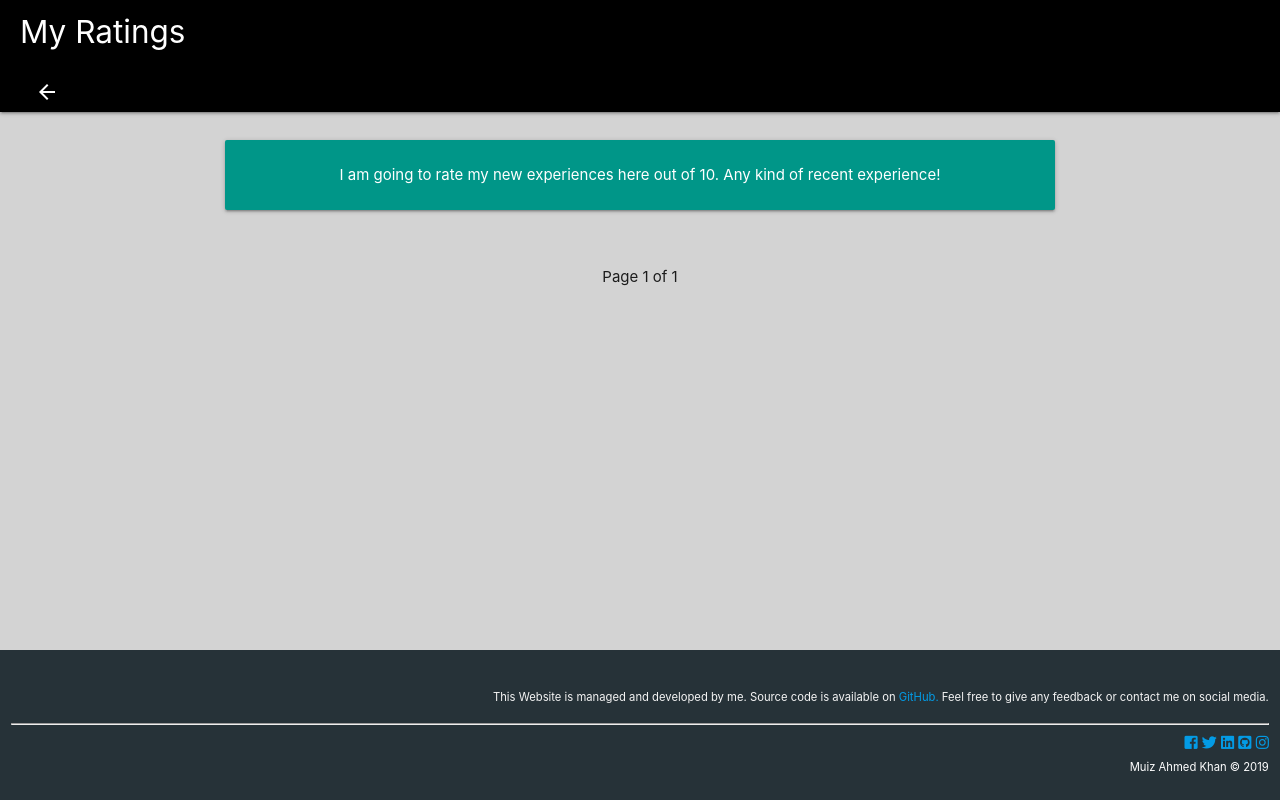
After one commit to MuizZer07/myportfolio, a Django app: page /my_ratings in a window 1280 px wide. The commit adds this page. Run offline with Django 3.2, Linux system fonts and the light colour scheme; data that the repository does not hold is empty; some libraries are stand-ins or nearby versions; some web fonts are replaced.

Commit message:
top10s, ratings

```diff
--- a/fixes.txt
+++ b/fixes.txt
@@ -13,7 +13,7 @@ Implemented: (so far)
 - Copy Paste Bin (beta)
 
 Future Implementation:
-- New Frontend for the Portfolio
+- My Top 10 lists & Ratings! (Movies, TV Series, Music, Bands, Sports)
 - Chatbot (personal assistant)
 - Greetings Message (with date, horoscope, weather, breaking news)
 - Fix an Appointment form (via Email)
--- a/webs/admin.py
+++ b/webs/admin.py
@@ -1,8 +1,11 @@
 from django.contrib import admin
-from .models import Content, Project, Tool, FileBin, TextBin
+from .models import Content, Project, Tool, FileBin, TextBin, top10s, Ratings, Tag
 
 admin.site.register(Content)
 admin.site.register(Project)
 admin.site.register(Tool)
 admin.site.register(TextBin)
 admin.site.register(FileBin)
+admin.site.register(top10s)
+admin.site.register(Ratings)
+admin.site.register(Tag)
--- a/webs/templates/webs/bin.html
+++ b/webs/templates/webs/bin.html
@@ -13,7 +13,7 @@
     <div class="row">
             <nav class="nav-extended #00796b teal darken-2" style="padding-left: 20px">
                     <div class="nav-wrapper">
-                    <a href="#" class="brand-logo">My Bin (Beta)</a>
+                    <a href="#" class="brand-logo">My Bin</a>
                     </div>
                     <div class="nav-content">
                     <ul class="tabs tabs-transparent">
--- /dev/null
+++ b/webs/templates/webs/ratings.html
@@ -0,0 +1,113 @@
+{% extends 'new_base.html'%}
+
+{% block title %}
+<title>My Ratings</title>
+{% endblock %}
+
+{% block customcss %}
+ {% load staticfiles %}
+{% endblock %}
+
+
+{% block content %}
+<div class="container-fluid">
+        <div class="row">
+            <nav class="nav-extended #000000 black" style="padding-left: 20px">
+                <div class="nav-wrapper">
+                <a href="#" class="brand-logo">My Ratings</a>
+                </div>
+                <div class="nav-content">
+                <ul class="tabs tabs-transparent">
+                    <li class=""><a href="{% url 'home' %}"><i class="material-icons">arrow_back</i></a></li>
+
+                </ul>
+                </div>
+            </nav>
+        </div>
+
+        <div class="row center">
+                <div class="col s12 m2"></div>
+                <div class="col s12 m8 ">
+                        <div class="card-panel teal">
+                        <span class="white-text">I am going to rate my new experiences here out of 10. Any kind of recent experience! </span>
+                        </div>
+                    </div>
+        </div>
+        <div class="row">
+
+            <div id="" class="col s12">
+
+                {% for ratings_ in ratings %}
+                    <div class="col s12 m6">
+                        <ul class="collapsible popout">
+                            <li>
+                                <div class="collapsible-header">
+                                        <strong>{{ratings_.name}} </strong>
+                                        <span class="new badge" data-badge-caption="">Rating: {{ratings_.rating}} / 10</span>
+                                </div>
+                                <div class="collapsible-header">
+                                        <div class="carousel carousel-slider" style="height: 200px">
+                                            {% if ratings_.pic1 != '' %}
+                                                <a class="carousel-item center" href="#one!"><img src="{{ ratings_.pic1.url }}"></a>
+                                            {% endif %}
+                                            {% if ratings_.pic2 != '' %}
+                                                 <a  class="carousel-item center" href="#one!"><img src="{{ ratings_.pic2.url }}"></a>
+                                            {% endif %}
+                                            {% if ratings_.pic3 != '' %}
+                                                 <a  class="carousel-item center" href="#one!"><img src="{{ ratings_.pic3.url }}"></a>
+                                            {% endif %}
+                                            {% if ratings_.pic4 != '' %}
+                                                 <a  class="carousel-item center" href="#one!"><img src="{{ ratings_.pic4.url }}"></a>
+                                            {% endif %}
+                                         </div>
+                                        <br>
+                                   </div>
+
+
+                                <div class="collapsible-body">
+                                    <h3>{{ratings_.rating}} out of 10</h3>
+                                    <span>{{ ratings_.des | safe }} </span>
+                                </div>
+                            </li>
+                        </ul>
+                    </div>
+                {% endfor %}
+            </div>
+
+
+    </div>
+    <div class="row" style="margin-bottom: 100px ">
+            <div class="pagination center">
+                    <span class="step-links">
+                        <span class="current ">
+                                Page {{ ratings.number }} of {{ ratings.paginator.num_pages }}
+                            </span>
+                            <br><br>
+                        {% if ratings.has_previous %}
+                            <a class="btn" href="?page=1">&laquo; first</a>
+                            <a class="btn" href="?page={{ contacts.previous_page_number }}">previous</a>
+                        {% endif %}
+
+                        {% if ratings.has_next %}
+                            <a class="btn" href="?page={{ ratings.next_page_number }}">next</a>
+                            <a class="btn" href="?page={{ ratings.paginator.num_pages }}">last &raquo;</a>
+                        {% endif %}
+                    </span>
+                </div>
+    </div>
+
+{% endblock %}
+
+{% block customjs %}
+
+<script>
+    $(document).ready(function(){
+    $('.collapsible').collapsible();
+  });
+</script>
+<script>
+  $('.carousel.carousel-slider').carousel({
+    indicators: true
+  });
+</script>
+{% endblock %}
--- a/webs/urls.py
+++ b/webs/urls.py
@@ -10,4 +10,6 @@ urlpatterns = [
     url(r'^delete/file/(\d+)/', views.deletefile, name='deletefile'),
     url(r'^text/new/', views.savetext, name='savetext'),
     url(r'^file/new/', views.savefile, name='savefile'),
+    url(r'^my_top_10s', views.my_top_10s, name='top_10s'),
+    url(r'^my_ratings', views.my_ratings, name='my_ratings'),
 ]
--- a/webs/views.py
+++ b/webs/views.py
@@ -1,13 +1,15 @@
 from django.shortcuts import render, redirect
-from .models import Content, Project, TextBin, FileBin
+from .models import Content, Project, TextBin, FileBin, top10s, Ratings, Tag
 from django.http import HttpResponse, HttpResponseRedirect
 from django.core.paginator import Paginator
 from .forms import TextForm, FileForm
 from django.utils import timezone
+import datetime
 
 def homepage(request):
     content = Content.objects.get(id=1)
-    return render(request, 'webs/new_index.html', {'content': content})
+    now = datetime.datetime.now().strftime("%A, %B %d, %Y")
+    return render(request, 'webs/new_index.html', {'content': content, 'now': now})
 
 def my_projects(request):
     projects = Project.objects.all()
@@ -16,6 +18,19 @@ def my_projects(request):
 def show_project(request, project_id):
     p = Project.objects.get(pk=project_id)
     return render(request, 'webs/project.html', {'project': p})
+
+def my_top_10s(request):
+    _top10s = top10s.objects.all()
+    return render(request, 'webs/top10s.html', {'top10s': _top10s})
+
+def my_ratings(request):
+    ratings = Ratings.objects.order_by('-id')
+    paginator = Paginator(ratings, 8)
+
+    page = request.GET.get('page')
+    ratings = paginator.get_page(page)
+
+    return render(request, 'webs/ratings.html', {'ratings': ratings})
 
 def bin(request):
     form = TextForm()
```
Also changed, not shown: webs/models.py (+31 -0 lines), webs/templates/webs/new_index.html (+21 -22 lines), webs/templates/webs/top10s.html (added, +191 -0 lines), webs/migrations/0017_top10s.py (added), webs/migrations/0018_top10s_pic.py (added), webs/migrations/0019_auto_20190528_1500.py (added), webs/migrations/0020_auto_20190528_1559.py (added).
